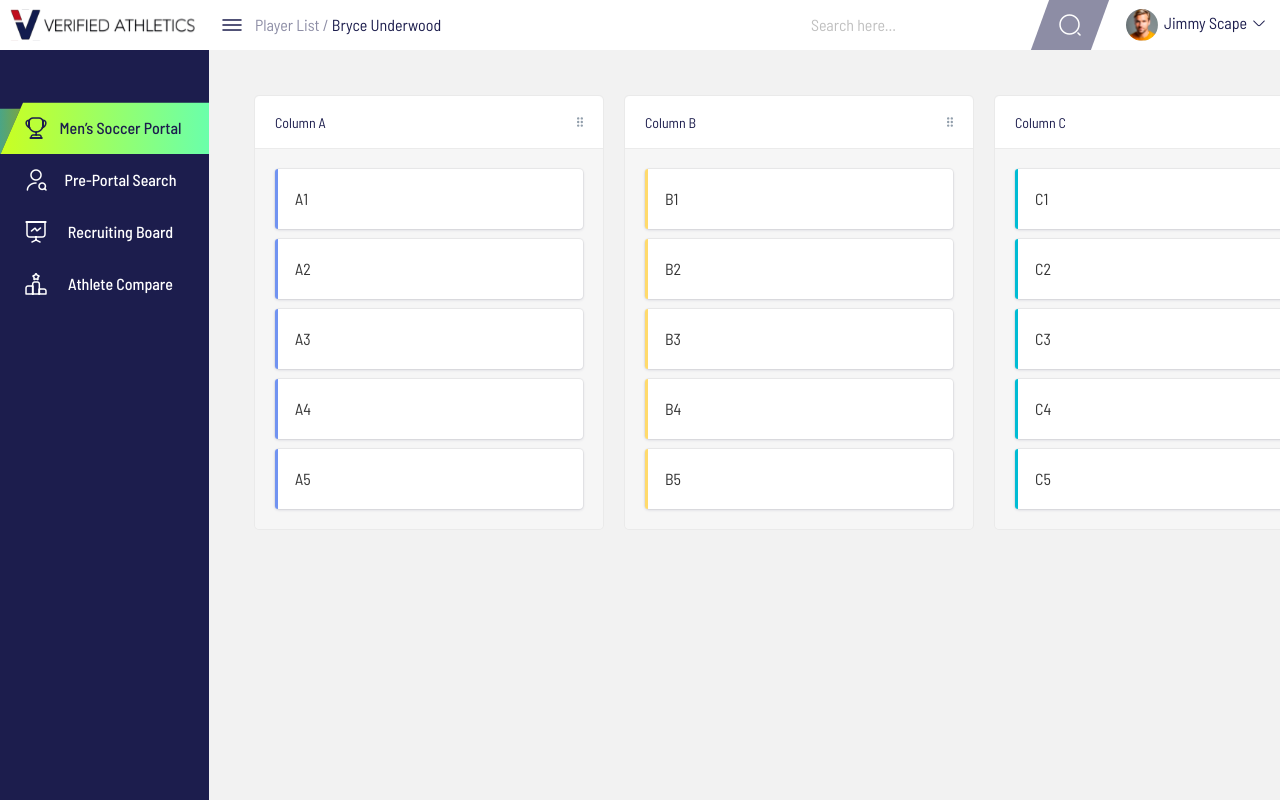
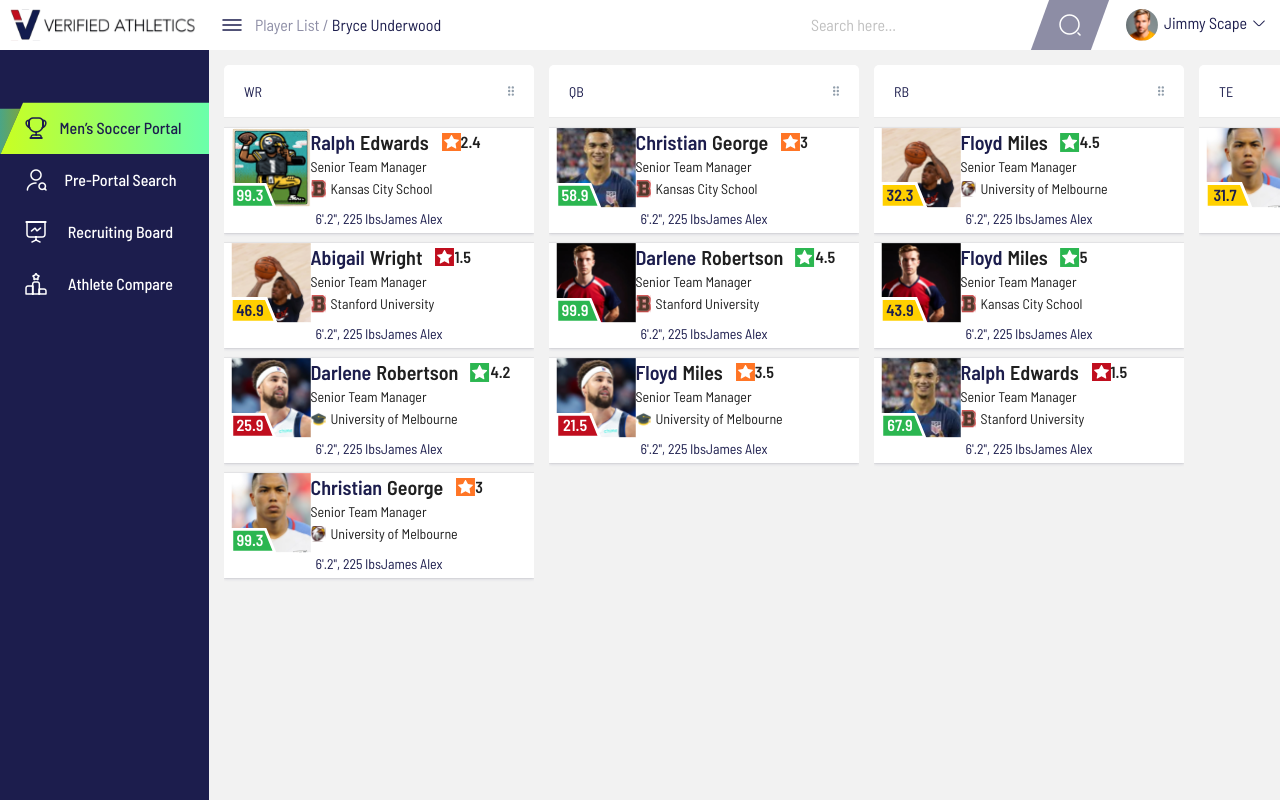
Before and after one commit to mfarhankz/verifi-athlet, a Next.js app: page /recruiting-board in a window 1280 px wide. Built offline with nearby package versions, Linux system fonts and the light colour scheme; a web font is replaced by a local one.

Commit message:
added drag and drop functionality and it is working fine.

```diff
--- a/src/apis/data.ts
+++ b/src/apis/data.ts
@@ -24,6 +24,7 @@ export interface DataType {
   s: string;
   h: string;
   direction: string;
+  position?: string;
 }
 export const data: DataType[] = [
   {
@@ -52,6 +53,7 @@ export const data: DataType[] = [
     s: "540",
     h: "Y",
     direction: "Flat",
+    position: "WR"
   },
   {
     key: "2",
@@ -79,6 +81,7 @@ export const data: DataType[] = [
     s: "540",
     h: "Y",
     direction: "Flat",
+    position: "WR"
   },
   {
     key: "3",
@@ -106,6 +109,7 @@ export const data: DataType[] = [
     s: "540",
     h: "Y",
     direction: "Flat",
+    position: "WR"
   },
   {
     key: "4",
@@ -133,6 +137,7 @@ export const data: DataType[] = [
     s: "540",
     h: "Y",
     direction: "Flat",
+    position: "WR"
   },
   {
     key: "5",
@@ -160,6 +165,7 @@ export const data: DataType[] = [
     s: "540",
     h: "Y",
     direction: "Flat",
+    position: "QB"
   },
   {
     key: "6",
@@ -187,6 +193,7 @@ export const data: DataType[] = [
     s: "540",
     h: "Y",
     direction: "Flat",
+    position: "QB"
   },
   {
     key: "7",
@@ -214,6 +221,7 @@ export const data: DataType[] = [
     s: "540",
     h: "Y",
     direction: "Flat",
+    position: "QB"
   },
   {
     key: "8",
@@ -241,6 +249,7 @@ export const data: DataType[] = [
     s: "540",
     h: "Y",
     direction: "Flat",
+    position: "RB"
   },
   {
     key: "9",
@@ -268,6 +277,7 @@ export const data: DataType[] = [
     s: "540",
     h: "Y",
     direction: "Flat",
+    position: "RB"
   },
   {
     key: "10",
@@ -295,6 +305,7 @@ export const data: DataType[] = [
     s: "540",
     h: "Y",
     direction: "Flat",
+    position: "RB"
   },
   {
     key: "11",
@@ -322,6 +333,7 @@ export const data: DataType[] = [
     s: "540",
     h: "Y",
     direction: "Flat",
+    position: "TE"
   },
   {
     key: "12",
@@ -349,5 +361,12 @@ export const data: DataType[] = [
     s: "540",
     h: "Y",
     direction: "Flat",
+    position: "OGC"
   },
 ];
+
+
+export const dataMap = data.reduce((map, item) => {
+  map[item.id] = item;
+  return map;
+}, {} as Record<string, typeof data[0]>);
--- a/src/app/(dashboard)/_components/UserShortInfo.tsx
+++ b/src/app/(dashboard)/_components/UserShortInfo.tsx
@@ -38,8 +38,8 @@ export default function UserShortInfo({
         size="small"
         average={average}
       />
-      <div className="ml-2">
-        <Flex gap={15}>
+      <div className="ml-2 user-detail">
+        <Flex gap={12}>
           <Typography.Title level={4}>
             <span>{fName}</span>
             {lName}
--- a/src/app/(dashboard)/recruiting-board/page.tsx
+++ b/src/app/(dashboard)/recruiting-board/page.tsx
@@ -1,10 +1,12 @@
 
 import MultipleContainers from "@/app/dndkit/presets/Sortable/MultipleContainers";
+import { data } from '@/apis/data';
 
 export default function RecruitingBoard() {
+
     return(
         <div className="main-container">
-            <MultipleContainers itemCount={5} />
+            <MultipleContainers items={data} />
         </div>
     );
 }
--- a/src/app/dndkit/components/Container/Container.module.css
+++ b/src/app/dndkit/components/Container/Container.module.scss
@@ -6,21 +6,21 @@
   box-sizing: border-box;
   appearance: none;
   outline: none;
-  min-width: 350px;
-  margin: 10px;
-  border-radius: 5px;
-  min-height: 200px;
+  min-width: 310px;
+  margin: 0;
+  border-radius: 0;
+  min-height: 180px;
   transition: background-color 350ms ease;
-  background-color: rgba(246, 246, 246, 1);
-  border: 1px solid rgba(0, 0, 0, 0.05);
-  font-size: 1em;
+  // background-color: rgba(246, 246, 246, 1);
+  // border: 1px solid rgba(0, 0, 0, 0.05);
+  // font-size: 1em;
 
   ul {
     display: grid;
     grid-gap: 10px;
     grid-template-columns: repeat(var(--columns, 1), 1fr);
     list-style: none;
-    padding: 20px;
+    padding:10px 0;
     margin: 0;
   }
 
--- a/src/app/dndkit/components/Container/Container.tsx
+++ b/src/app/dndkit/components/Container/Container.tsx
@@ -3,7 +3,7 @@ import classNames from 'classnames';
 
 import {Handle, Remove} from '../Item';
 
-import styles from './Container.module.css';
+import styles from './Container.module.scss';
 
 export interface Props {
   children: React.ReactNode;
--- a/src/app/dndkit/components/Item/Item.module.scss
+++ b/src/app/dndkit/components/Item/Item.module.scss
@@ -53,23 +53,25 @@ $focused-outline-color: #4c9ffe;
 .Item {
   position: relative;
   display: flex;
+  flex-direction: column;
   flex-grow: 1;
   align-items: center;
-  padding: 18px 20px;
-  background-color: $background-color;
+  padding: 0;
+  background-color: var(--bg-white);
   box-shadow: $box-shadow;
   outline: none;
-  border-radius: calc(4px / var(--scale-x, 1));
+  border-radius: 0;
   box-sizing: border-box;
   list-style: none;
   transform-origin: 50% 50%;
-
+  width: 100%;
+  min-height: 105px;
   -webkit-tap-highlight-color: transparent;
 
-  color: $text-color;
-  font-weight: $font-weight;
-  font-size: 1rem;
-  white-space: nowrap;
+  // color: $text-color;
+  // font-weight: $font-weight;
+  // font-size: 1rem;
+  // white-space: nowrap;
 
   transform: scale(var(--scale, 1));
   transition: box-shadow 200ms cubic-bezier(0.18, 0.67, 0.6, 1.22);
--- a/src/app/dndkit/components/Item/Item.tsx
+++ b/src/app/dndkit/components/Item/Item.tsx
@@ -6,6 +6,8 @@ import type {Transform} from '@dnd-kit/utilities';
 import {Handle, Remove} from './components';
 
 import styles from './Item.module.scss';
+import UserShortInfo from '@/app/(dashboard)/_components/UserShortInfo';
+import { json } from 'stream/consumers';
 
 export interface Props {
   dragOverlay?: boolean;
@@ -24,6 +26,16 @@ export interface Props {
   transition?: string | null;
   wrapperStyle?: React.CSSProperties;
   value: React.ReactNode;
+  itemData?: {
+    fname?: string;
+    lname?: string;
+    image?: string;
+    avg?: number;
+    rating?: number;
+    academy?: string;
+    school?: string;
+    schoolIcon?: string;
+  }; // Add other fields as needed
   onRemove?(): void;
   renderItem?(args: {
     dragOverlay: boolean;
@@ -37,6 +49,7 @@ export interface Props {
     transform: Props['transform'];
     transition: Props['transition'];
     value: Props['value'];
+    itemData: Props['itemData'];
   }): React.ReactElement;
 }
 
@@ -62,7 +75,9 @@ export const Item = React.memo(
         transform,
         value,
         wrapperStyle,
+        itemData,
         ...props
+
       },
       ref
     ) => {
@@ -91,8 +106,10 @@ export const Item = React.memo(
           transform,
           transition,
           value,
+          itemData
         })
       ) : (
+
         <li
           className={classNames(
             styles.Wrapper,
@@ -124,6 +141,7 @@ export const Item = React.memo(
           }
           ref={ref}
         >
+
           <div
             className={classNames(
               styles.Item,
@@ -139,7 +157,22 @@ export const Item = React.memo(
             {...props}
             tabIndex={!handle ? 0 : undefined}
           >
-            {value}
+                <UserShortInfo
+                  src={itemData?.image || "/pl1.png"}
+                  height={80}
+                  width={80}
+                  fName={itemData?.fname || ""}
+                  lName={itemData?.lname || ""}
+                  average={itemData?.avg || 0}
+                  rating={itemData?.rating || 0}
+                  title={itemData?.academy || ""}
+                  school={itemData?.school || ""}
+                  schoolIcon={itemData?.schoolIcon || "/b.svg"}
+                />
+                <div className='flex items-center justify-between w-[100%] px-2'>
+                  <span>6'.2", 225 lbs</span>
+                  <span>James Alex</span>
+                </div>
             <span className={styles.Actions}>
               {onRemove ? (
                 <Remove className={styles.Remove} onClick={onRemove} />
--- a/src/app/dndkit/presets/Sortable/MultipleContainers.tsx
+++ b/src/app/dndkit/presets/Sortable/MultipleContainers.tsx
@@ -40,6 +40,7 @@ import {coordinateGetter as multipleContainersCoordinateGetter} from './multiple
 import {Item, Container, ContainerProps} from '../../components';
 
 import {createRange} from '../../utilities';
+import { dataMap } from '@/apis/data';
 
 const animateLayoutChanges: AnimateLayoutChanges = (args) =>
   defaultAnimateLayoutChanges({...args, wasDragging: true});
@@ -131,7 +132,7 @@ interface Props {
   }): React.CSSProperties;
   wrapperStyle?(args: {index: number}): React.CSSProperties;
   itemCount?: number;
-  items?: Items;
+  items?: Items | Array<{ id: string; div: string; [key: string]: any }>;
   handle?: boolean;
   renderItem?: any;
   strategy?: SortingStrategy;
@@ -140,6 +141,16 @@ interface Props {
   trashable?: boolean;
   scrollable?: boolean;
   vertical?: boolean;
+  itemData?: {
+    fname?: string;
+    lname?: string;
+    image?: string;
+    avg?: number;
+    rating?: number;
+    academy?: string;
+    school?: string;
+    schoolIcon?: string;
+  };
 }
 
 export const TRASH_ID = 'void';
@@ -165,15 +176,28 @@ function MultipleContainers({
   vertical = false,
   scrollable,
 }: Props) {
-  const [items, setItems] = useState<Items>(
-    () =>
+  const [items, setItems] = useState<Items>(() => {
+    if (Array.isArray(initialItems)) {
+      // Transform the array of objects into the required `Items` format
+      return initialItems.reduce((acc, item) => {
+        const containerKey = item.position || "Default"; // Group items by `position` or use "Default"
+        if (!acc[containerKey]) {
+          acc[containerKey] = [];
+        }
+        acc[containerKey].push(item.id); // Store `id` as the value
+        return acc;
+      }, {} as Items);
+    }
+
+    return (
       initialItems ?? {
         A: createRange(itemCount, (index) => `A${index + 1}`),
         B: createRange(itemCount, (index) => `B${index + 1}`),
         C: createRange(itemCount, (index) => `C${index + 1}`),
         D: createRange(itemCount, (index) => `D${index + 1}`),
       }
-  );
+    );
+  });
   const [containers, setContainers] = useState(
     Object.keys(items) as UniqueIdentifier[]
   );
@@ -448,7 +472,8 @@ function MultipleContainers({
         style={{
           display: 'inline-grid',
           boxSizing: 'border-box',
-          padding: 20,
+          padding: 0,
+          gap: 15,
           gridAutoFlow: vertical ? 'row' : 'column',
         }}
       >
@@ -464,7 +489,7 @@ function MultipleContainers({
             <DroppableContainer
               key={containerId}
               id={containerId}
-              label={minimal ? undefined : `Column ${containerId}`}
+              label={minimal ? undefined : `${containerId}`}
               columns={columns}
               items={items[containerId]}
               scrollable={scrollable}
@@ -474,6 +499,7 @@ function MultipleContainers({
             >
               <SortableContext items={items[containerId]} strategy={strategy}>
                 {items[containerId].map((value, index) => {
+                  const itemData = dataMap[value];
                   return (
                     <SortableItem
                       disabled={isSortingContainer}
@@ -483,7 +509,15 @@ function MultipleContainers({
                       handle={handle}
                       style={getItemStyles}
                       wrapperStyle={wrapperStyle}
-                      renderItem={renderItem}
+                      renderItem={({ listeners, ref, style }) => (
+                        <Item
+                          value={value}
+                          listeners={listeners}
+                          ref={ref}
+                          style={style}
+                          itemData={itemData} // Pass the correct data
+                        />
+                      )}
                       containerId={containerId}
                       getIndex={getIndex}
                     />
@@ -522,6 +556,8 @@ function MultipleContainers({
   );
 
   function renderSortableItemDragOverlay(id: UniqueIdentifier) {
+    const itemData = dataMap[id];
+    console.log("itemData:", itemData);
     return (
       <Item
         value={id}
@@ -538,6 +574,7 @@ function MultipleContainers({
         color={getColor(id)}
         wrapperStyle={wrapperStyle({index: 0})}
         renderItem={renderItem}
+        itemData={itemData}
         dragOverlay
       />
     );
--- a/src/app/scss/_common.scss
+++ b/src/app/scss/_common.scss
@@ -54,6 +54,7 @@
     }
   }
 
+
   span {
     position: absolute;
     bottom: -1px;
@@ -85,6 +86,19 @@
       color: var(--primary);
     }
   }
+}
+
+.user-detail {
+    text-align: left;
+    min-width: 217px;
+    .ant-typography {
+        margin: 0 !important;
+        display: flex;
+        align-items: center;
+        img, span {
+            margin-right: 5px;
+        }
+      }
 }
 
 .compare-player {
--- a/src/app/scss/_playerDeatils.scss
+++ b/src/app/scss/_playerDeatils.scss
@@ -97,6 +97,7 @@
             position: relative;
             span {
               font-weight: 400 !important;
+              margin-right: 5px;
             }
             i {
               padding: 5px;
```
Also changed, not shown: src/app/(dashboard)/_components/PlayerList.tsx (+0 -159 lines).
